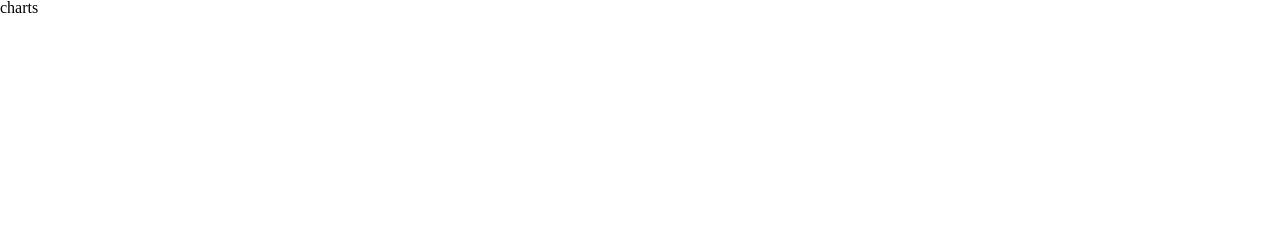
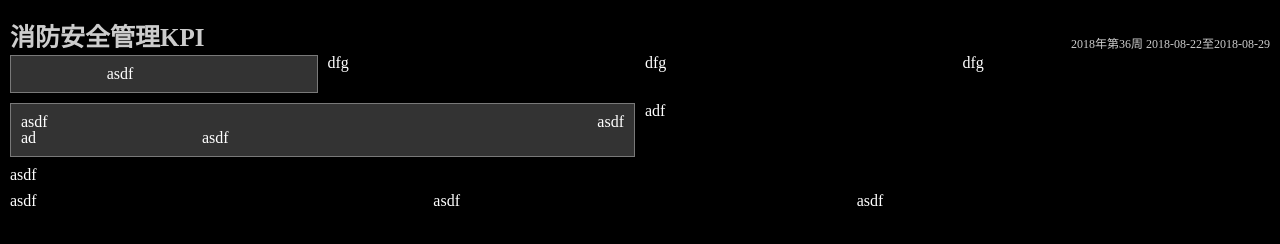
Before and after one commit to fazhiyun86/SMNC-Manager, a plain HTML site: page charts.html in a window 1280 px wide. Drawn offline with Linux system fonts and the light colour scheme.

Commit message:
charts page init

```diff
--- a/charts.html
+++ b/charts.html
@@ -4,10 +4,57 @@
 	<meta charset="UTF-8">
 	<title>图表</title>
 	<link rel="stylesheet" href="src/css/global.css">
-	<link rel="stylesheet" href="src/css/index.css">
+	<link rel="stylesheet" href="src/css/charts.css">
 </head>
 <body>
-	<p>charts</p>
+	<div class="main">
+		<div class="header">
+			<h1 class="header-tit">消防安全管理KPI</h1>
+			<p class="header-time">2018年第36周   2018-08-22至2018-08-29</p>
+		</div>
+		<div class="content">
+			<div class="line">
+				<section class="col-3">
+					<div class="item">
+						<div class="item-content">
+							<div class="item-left">
+								<i class=""></i>
+							</div>
+							<div class="item-right">asdf</div>
+						</div>
+					</div>
+				</section>
+				<section class="col-3">dfg</section>
+				<section class="col-3">dfg</section>
+				<section class="col-3">dfg</section>
+			</div>
+			<div class="line">
+				<section class="col-6">
+					<div class="item">
+						<div class="item-top">
+							<span>asdf</span>
+							<span>asdf</span>
+						</div>
+						<div class="item-content">
+							<div class="item-left">ad</div>
+							<div class="item-right">asdf</div>
+						</div>
+					</div>
+				</section>
+				<section class="col-6">adf</section>
+			</div>
+			<div class="line">
+				<section class="col-12">
+					asdf
+				</section>
+			</div>
+			<div class="line">
+				<section class="col-4">asdf</section>
+				<section class="col-4">asdf</section>
+				<section class="col-4">asdf</section>
+			</div>
+		</div>
+	</div>
 	<script src="src/common/common.js"></script>
 	<script src="src/js/index.js"></script>
 </body>
--- /dev/null
+++ b/src/css/charts.css
@@ -0,0 +1,74 @@
+.line {
+	width: 100%;
+	display: flex;
+}
+.line > section {
+	margin: 5px;
+}
+.line > section:first-child {
+	margin-left: 0px;
+}
+.line > section:last-child {
+	margin-right: 0px;
+}
+.col-12 {
+	width: 100%;
+	order: 1;
+}
+.col-6 {
+	width: 50%;
+	order: 1;
+}
+.col-4 {
+	width: 33%;
+	order: 1;
+}
+.col-3 {
+	width: 25%;
+	order: 1;
+}
+
+.main {
+	padding: 10px;
+}
+.header {
+	padding: 5px;
+	position: relative;
+	height: 30px;
+	box-sizing: content-box;
+	color: #ccc;
+}
+.header-tit {
+	position: absolute;
+	bottom: 0px;
+	left: 0px;
+	font-size: 25px;
+}
+.header-time {
+	position: absolute;
+	bottom: 0px;
+	right: 0px;
+	font-size: 12px;
+}
+/**/
+.item {
+	padding: 10px;
+	background-color: rgba(51, 51, 51, 1);
+	border: 1px solid rgba(121, 121, 121, 1);
+}
+.item-top {
+	display: flex;
+	justify-content: space-between;
+
+}
+.item-content {
+	display: flex;
+}
+.item-left {
+	width: 30%;
+	order: 1;
+}
+.item-right {
+	width: 70px;
+	order: 1;
+}
--- a/src/css/global.css
+++ b/src/css/global.css
@@ -1,4 +1,24 @@
 @import url("./reset.css");
 body {
 	min-width: 1100px;
+	background-color: #000;
+	color: #fff;
 }
+
+.pull-left {
+	float: left;
+}
+.pull-right {
+	float: right;
+}
+.clearfix:after {
+	clear: both;
+	content: "";
+	display: block;
+	height: 0;
+	line-height: 0;
+	visibility: hidden;
+}
+.clearfix {
+	zoom: 1;
+}
```
